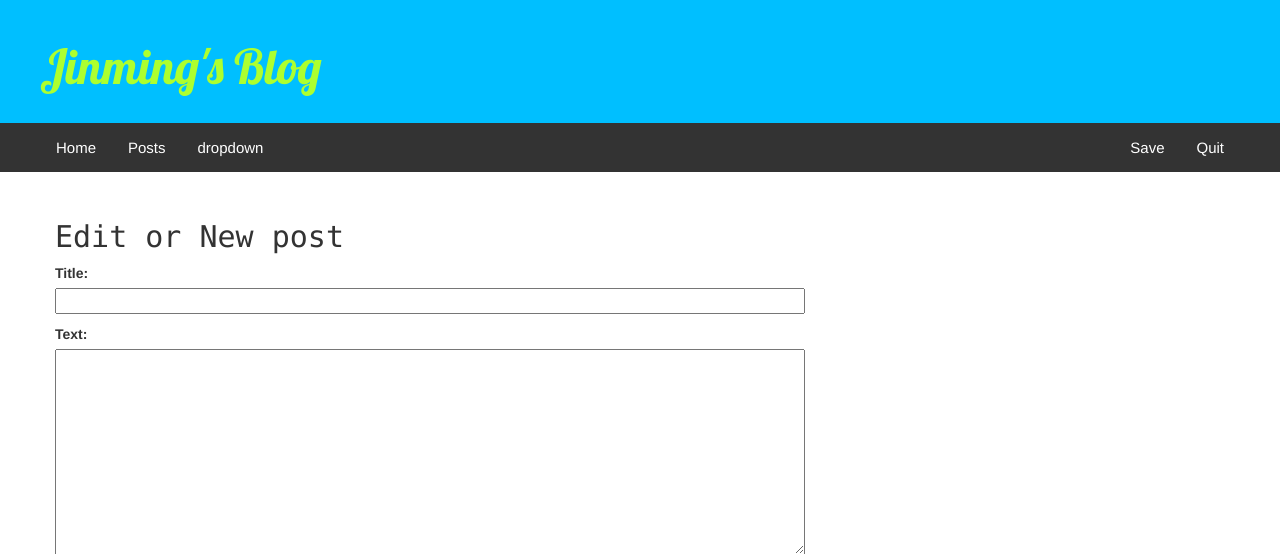
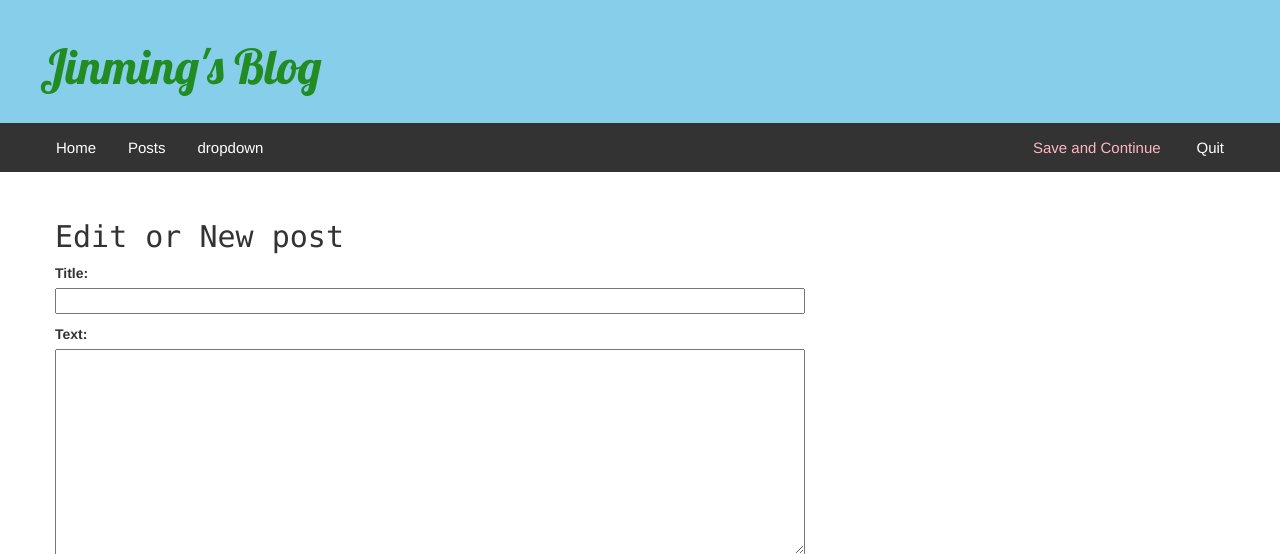
Before and after one commit to JiuLi-Jinming/Bridging-Coursework, a Django app: page /post/new/ in a window 1280 px wide. Shown: the top 554 px of the page. Run offline with Django 3.2, Linux system fonts and the light colour scheme; a user stored in the database is signed in; some libraries are stand-ins or nearby versions.

Commit message:
update web style

```diff
--- a/blog/static/css/blog.css
+++ b/blog/static/css/blog.css
@@ -8,7 +8,7 @@
 }
 
 .page-header {
-    background-color: deepskyblue;
+    background-color: skyblue;
     margin-top: 0;
     margin-bottom: 0;
     border: none;
@@ -16,7 +16,7 @@
 }
 
 .page-header h1, .page-header h1 a, .page-header h1 a:visited, .page-header h1 a:active {
-    color: greenyellow;
+    color: forestgreen;
     font-size: 36pt;
     text-decoration: none;
 
--- a/blog/static/css/navigation_btn.css
+++ b/blog/static/css/navigation_btn.css
@@ -4,7 +4,7 @@
 	text-align: left;
 	background-color: #333;
     border: none;
-    color: white;
+    color: lightpink;
     padding: 14px 16px;
     text-decoration: none;
     transition-duration: 0.3s;
@@ -14,7 +14,7 @@
 }
 
 .btn-save:hover{
-    background-color: #111;
+    background-color: deeppink;
 }
 
 .btn-quit{
--- a/blog/templates/blog/post_edit.html
+++ b/blog/templates/blog/post_edit.html
@@ -7,7 +7,8 @@
 {% block navigation %}
     {% if user.is_authenticated %}
         <div class="submission-choice">
-            <button type="submit" form="post-editor-form" class="btn-save" name="save_continue">Save</button><div class="dropdown">
+            <button type="submit" form="post-editor-form" class="btn-save" name="save_continue">Save and Continue</button>
+            <div class="dropdown">
                 <li class="dropbtn">Quit</li>
                 <div class="right-dropdown-content">
                     <button type="submit" form="post-editor-form" class="btn-quit" name="save_quit">Save</button>
```
Also changed, not shown: db.sqlite3.
